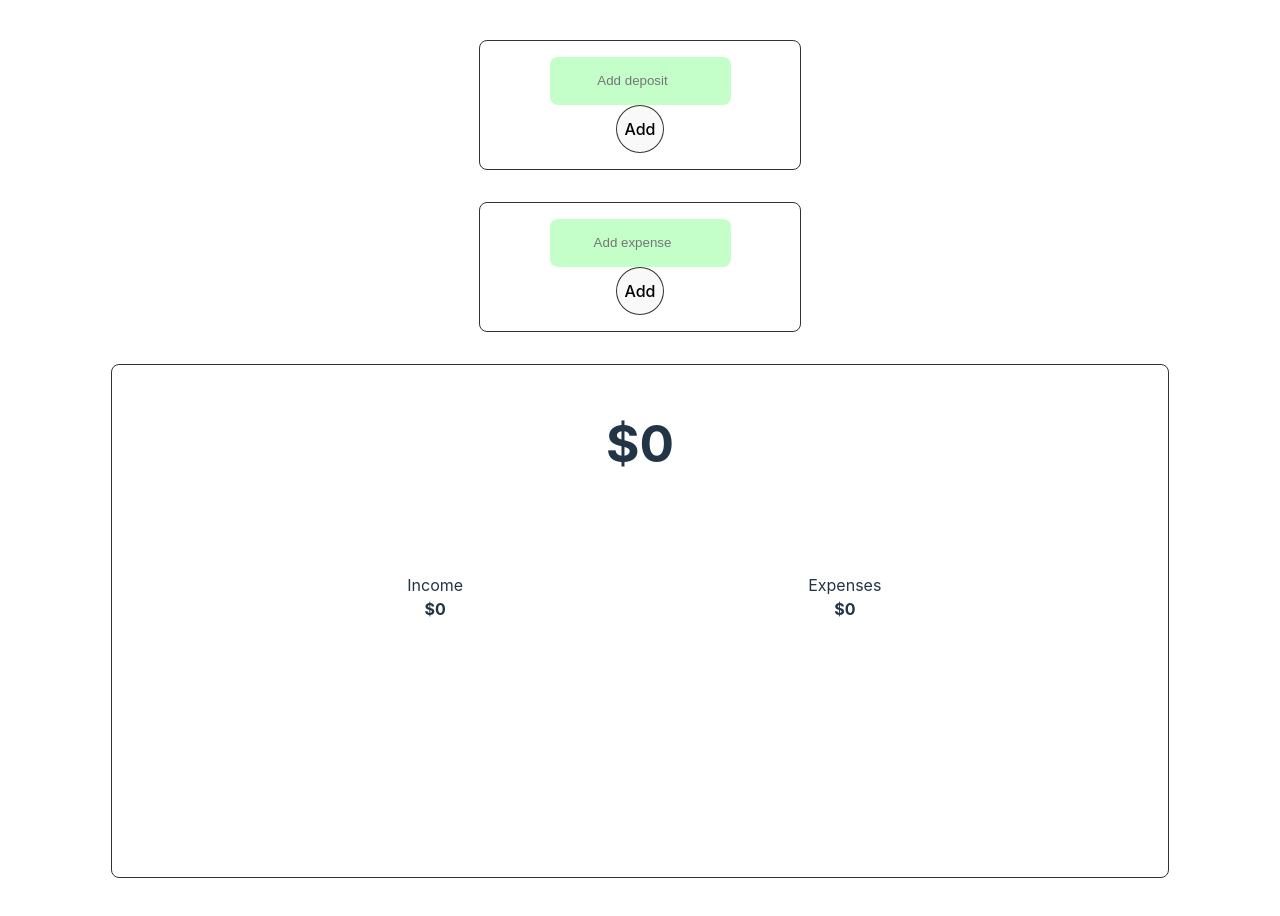
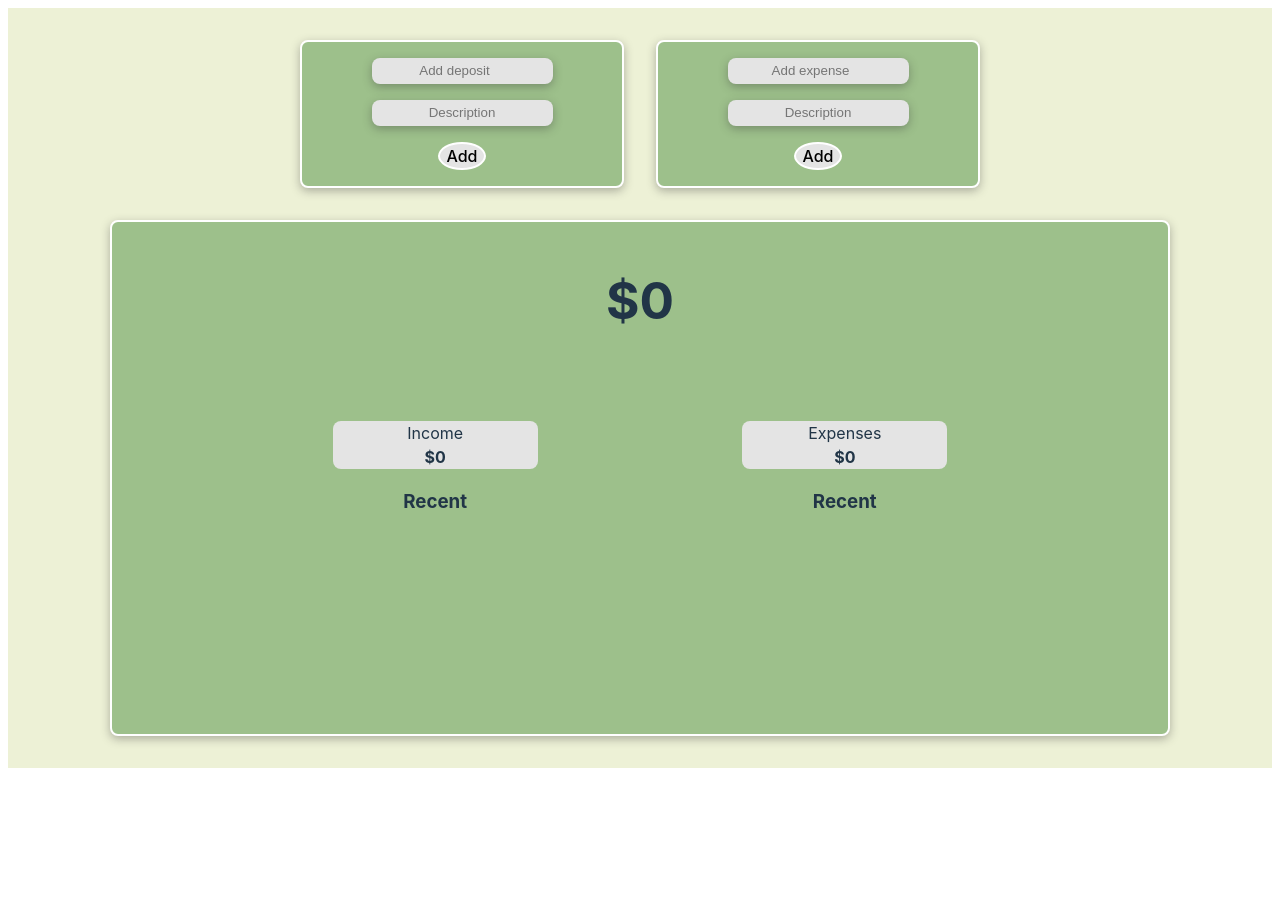
Before and after one commit to Jake-Zaruba/weekly-challenge-1, a React (Vite) app: page / in a window 1280 px wide. After the commit the page ends 800 px from the top, so only its background shows below. Built offline with nearby package versions, Linux system fonts and the light colour scheme.

Commit message:
Added deposit/expense descriptions
Changed the deposits and expenses from integers to objects with an ID, description and value. Added inputs to provide descriptions that appear in a recent expense/deposit history.

```diff
--- a/src/App.jsx
+++ b/src/App.jsx
@@ -9,13 +9,21 @@ function App() {
   const [expense, setExpense] = useState("");
   const [expenses, setExpenses] = useState([]);
   const [total, setTotal] = useState(0);
+  const [depositDescription, setDepositDescription] = useState("");
+  const [expenseDescription, setExpenseDescription] = useState("");
 
   function addDeposit() {
-    if (!deposit) {
-      return alert("Add a deposit");
-    }
-    setDeposits((prev) => [...prev, deposit]);
+    // if (!deposit || !description) {
+    //   return alert("Add a deposit");
+    // }
+    const depositInfo = {
+      id: Math.floor(Math.random() * 10000),
+      amount: deposit,
+      description: depositDescription,
+    };
+    setDeposits((prev) => [...prev, depositInfo]);
     getTotal();
+    setDepositDescription("");
     setDeposit("");
   }
 
@@ -23,8 +31,14 @@ function App() {
     if (!expense) {
       return alert("Add an expense");
     }
-    setExpenses((prev) => [...prev, expense]);
+    const expenseInfo = {
+      id: Math.floor(Math.random() * 10000),
+      amount: expense,
+      description: expenseDescription,
+    };
+    setExpenses((prev) => [...prev, expenseInfo]);
     getTotal();
+    setExpenseDescription("");
     setExpense("");
     // console.log(expenses);
   }
@@ -40,33 +54,41 @@ function App() {
     setTotal((prev) => prev + deposit - expense * -1);
   }
 
-  const totalExpenses = expenses.reduce((a, b) => {
-    console.log(a + b);
-    return a + b;
+  const totalExpenses = expenses.reduce((acc, cur) => {
+    console.log(acc + cur.amount);
+    return acc + cur.amount;
   }, 0);
 
-  const totalDeposits = deposits.reduce((a, b) => {
-    console.log(a + b);
-    return a + b;
+  const totalDeposits = deposits.reduce((acc, cur) => {
+    console.log(deposits);
+    return acc + cur.amount;
   }, 0);
 
   return (
     <div className="App">
+      <div className="expense-deposit-container">
         <Deposits
           addDeposit={addDeposit}
           deposit={deposit}
           setDeposit={setDeposit}
+          description={depositDescription}
+          setDescription={setDepositDescription}
         />
         <NewExpense
           addExpense={addExpense}
           expense={expense}
           setExpense={setExpense}
+          description={expenseDescription}
+          setDescription={setExpenseDescription}
         />
+      </div>
       <Balance
         getTotal={getTotal}
         total={total}
         totalExpenses={totalExpenses}
         totalDeposits={totalDeposits}
+        deposits={deposits}
+        expenses={expenses}
       />
     </div>
   );
--- a/src/components/Balance.jsx
+++ b/src/components/Balance.jsx
@@ -5,6 +5,8 @@ export default function Balance({
   total,
   totalExpenses,
   totalDeposits,
+  deposits,
+  expenses,
 }) {
   return (
     <div className="balance-container">
@@ -16,8 +18,20 @@ export default function Balance({
         <strong>${totalDeposits}</strong>
       </span>
       <span className="total-expenses">
-        Expenses <br /> <strong>${totalExpenses}</strong>
+        Expenses <br /> <strong>${Math.abs(totalExpenses)}</strong>
       </span>
+      <div id="recent-deposit">
+        <h3>Recent</h3>
+        {deposits.map((item) => {
+          return <p key={item.id}>{item.description}</p>;
+        })}
+      </div>
+      <div id="recent-expense">
+        <h3>Recent</h3>
+        {expenses.map((item) => {
+          return <p key={item.id}>{item.description}</p>;
+        })}
+      </div>
     </div>
   );
 }
--- a/src/components/Deposits.jsx
+++ b/src/components/Deposits.jsx
@@ -1,6 +1,12 @@
 import React from "react";
 
-export default function Deposits({ deposit, setDeposit, addDeposit }) {
+export default function Deposits({
+  deposit,
+  setDeposit,
+  addDeposit,
+  description,
+  setDescription,
+}) {
   return (
     <div className="deposits-container">
       <input
@@ -11,6 +17,15 @@ export default function Deposits({ deposit, setDeposit, addDeposit }) {
         type="number"
         placeholder="Add deposit"
       />
+      <input
+        value={description}
+        onChange={(e) => {
+          console.log(description);
+          setDescription(e.target.value);
+        }}
+        type="text"
+        placeholder="Description"
+      />
       <button onClick={() => addDeposit()}>Add</button>
     </div>
   );
--- a/src/components/NewExpense.jsx
+++ b/src/components/NewExpense.jsx
@@ -1,6 +1,12 @@
 import React from "react";
 
-export default function NewExpense({ expense, setExpense, addExpense }) {
+export default function NewExpense({
+  expense,
+  setExpense,
+  addExpense,
+  description,
+  setDescription,
+}) {
   return (
     <div className="new-expense-container">
       <input
@@ -9,6 +15,12 @@ export default function NewExpense({ expense, setExpense, addExpense }) {
         type="number"
         placeholder="Add expense"
       />
+      <input
+        value={description}
+        onChange={(e) => setDescription(e.target.value)}
+        type="text"
+        placeholder="Description"
+      />
       <button onClick={() => addExpense()}>Add</button>
     </div>
   );
--- a/src/index.css
+++ b/src/index.css
@@ -31,6 +31,10 @@
   min-height: 100vh;
 } */
 
+body {
+  background-color: #edf1d6;
+}
+
 h1 {
   font-size: 3.2em;
   line-height: 1.1;
@@ -38,7 +42,7 @@ h1 {
 
 button {
   border-radius: 8px;
-  border: 1px solid #333;
+  border: 2px solid white;
   /* padding: 0.6em 1.2em; */
   font-size: 1em;
   font-weight: 500;
@@ -64,7 +68,7 @@ button:focus-visible {
     color: #747bff;
   }
   button {
-    background-color: #f9f9f9;
+    background-color: #e4e4e4;
   }
 }
 
@@ -76,16 +80,26 @@ button:focus-visible {
   gap: 2rem;
 }
 
+.expense-deposit-container {
+  display: flex;
+  gap: 2rem;
+}
+
 .deposits-container,
 .new-expense-container {
   display: flex;
   flex-direction: column;
   align-items: center;
-  height: 6rem;
+  flex-grow: 0;
+  gap: 1rem;
+  flex-grow: 1;
+  height: 7rem;
   width: 18rem;
   padding: 1rem;
   border-radius: 8px;
-  border: 1px solid #333;
+  border: 2px solid white;
+  background-color: #9dc08b;
+  box-shadow: 0px 3px 10px #3333335b;
 }
 
 .deposits-container button,
@@ -93,6 +107,7 @@ button:focus-visible {
   width: 3rem;
   height: 6rem;
   border-radius: 50%;
+  align-self: center;
 }
 
 .deposits-container {
@@ -104,19 +119,32 @@ button:focus-visible {
 .balance-container {
   display: grid;
   grid-template-columns: repeat(5, 1fr);
-  grid-template-rows: 2fr repeat(3, 1fr);
+  grid-template-rows: 2fr repeat(2, 0.5fr) repeat(2, 1fr);
   padding: 1rem;
   height: 60vh;
   width: 80vw;
   border-radius: 8px;
-  border: 1px solid #333;
+  border: 2px solid white;
+  background-color: #9dc08b;
+  box-shadow: 0px 3px 10px #3333335b;
+}
+
+#recent-deposit {
+  grid-column: 2;
+  grid-row: 3;
+}
+
+#recent-expense {
+  grid-column: 4;
+  grid-row: 3;
 }
 
 input {
   border-radius: 8px;
   height: 6rem;
   border: none;
-  background-color: #c4ffca;
+  box-shadow: 0px 3px 10px #3333335b;
+  background-color: #e4e4e4;
   text-align: center;
 }
 
@@ -128,11 +156,15 @@ input {
 .total-deposits {
   grid-column: 2;
   grid-row: 2;
+  background-color: #e4e4e4;
+  border-radius: 8px;
   /* justify-self: flex-start; */
 }
 
 .total-expenses {
   grid-column: 4;
   grid-row: 2;
+  background-color: #e4e4e4;
+  border-radius: 8px;
   /* justify-self: flex-start; */
 }
```
Lines whose indentation alone changed are shown as unchanged.
